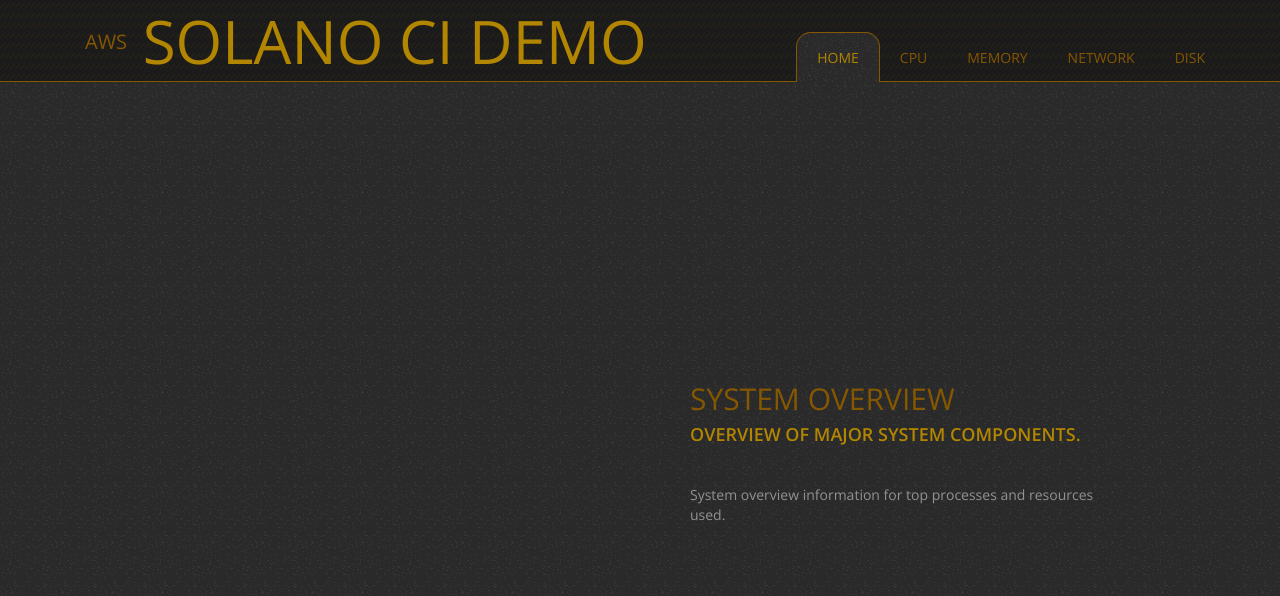
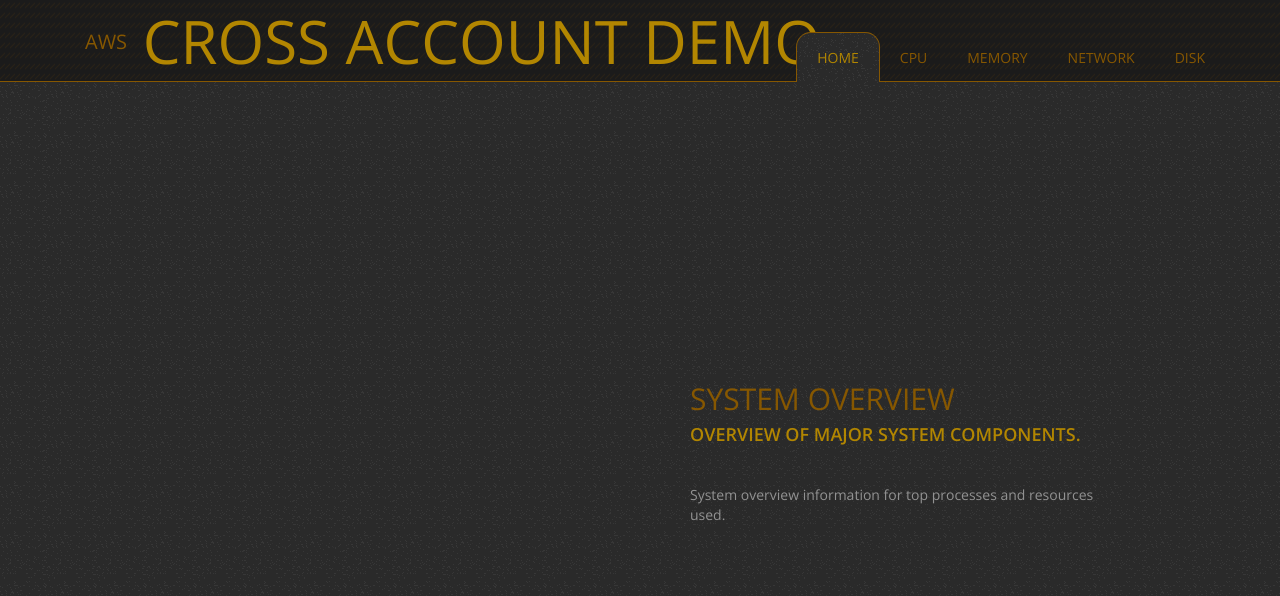
Before and after one commit to aws-joe/solano-ecr-ecs-test, a PHP site: page /test.php in a window 1280 px wide. Shown: the top 596 px of the page. Run offline with PHP 8.4, Linux system fonts and the light colour scheme.

Commit message:
additional testing

```diff
--- a/www/index.php
+++ b/www/index.php
@@ -12,7 +12,7 @@
 # Please see LICENSE.txt for applicable license terms and NOTICE.txt for applicable notices.
 */
 
-$AppName = "Solano CI Demo";
+$AppName = "Cross Account Demo";
 
 ob_start();
 
```
Also changed, not shown: 2 other files.
